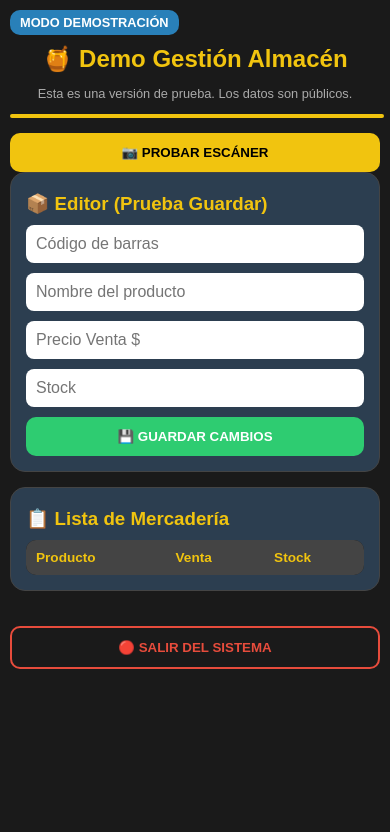
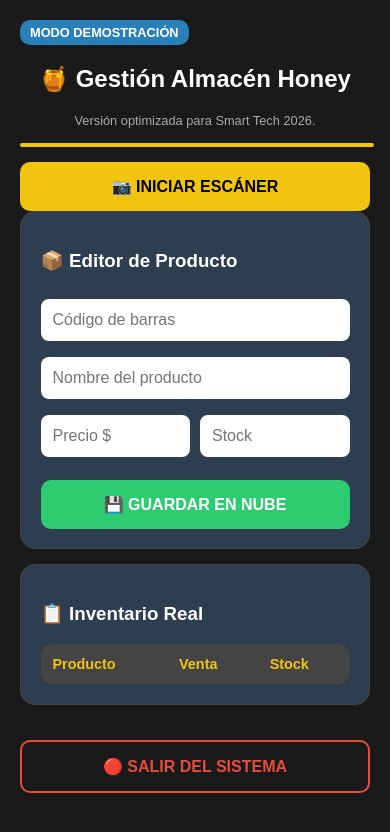
Before and after one commit to Yashar-7/smart-tech, a plain HTML site: page honey-gestion.html in a window 390 px wide. Drawn offline with nearby package versions, Linux system fonts and the light colour scheme; no server answers.

Commit message:
Update honey-gestion.html

```diff
--- a/honey-gestion.html
+++ b/honey-gestion.html
@@ -14,7 +14,7 @@
 
         body { font-family: sans-serif; background: var(--negro); color: white; padding: 10px; text-align: center; margin:0; overflow-x: hidden; }
 
-        /* --- SISTEMA DE PUERTAS DE VIDRIO DE SUPERMERCADO --- */
+        /* --- SISTEMA DE PUERTAS RESPONSIVE --- */
         #gate-container {
             position: fixed; inset: 0; z-index: 9999;
             display: flex; pointer-events: none;
@@ -39,77 +39,110 @@
             justify-content: flex-end;
             border-right: 3px solid var(--naranja);
             box-shadow: 15px 0 40px rgba(0,0,0,0.6);
-            transform: translateX(-100%); /* Empiezan abiertas para el cierre posterior */
+            transform: translateX(0%);
         }
         .gate-right {
             justify-content: flex-start;
             border-left: 3px solid var(--naranja);
             box-shadow: -15px 0 40px rgba(0,0,0,0.6);
-            transform: translateX(100%); /* Empiezan abiertas */
+            transform: translateX(0%);
         }
 
         .gate-logo {
-            font-size: 6rem;
+            font-size: clamp(3rem, 15vw, 6rem); /* Tamaño fluido según pantalla */
             font-weight: 900;
             color: var(--naranja);
             text-shadow: 0 0 15px rgba(243, 156, 18, 0.8), 0 0 40px rgba(243, 156, 18, 0.4);
             font-family: 'Arial Black', sans-serif;
-            letter-spacing: -4px;
+            letter-spacing: -2px;
             z-index: 10;
         }
 
-        .left-text { transform: translateX(2px); }
-        .right-text { transform: translateX(-2px); }
+        /* --- CONTENEDOR PRINCIPAL RESPONSIVE --- */
+        .main-wrapper {
+            max-width: 800px;
+            margin: 0 auto;
+            padding: 10px;
+        }
 
-        /* --- ESTILOS DE LA DEMO --- */
-        .card { background: #2c3e50; padding: 15px; border-radius: 15px; margin-bottom: 15px; text-align: left; border: 1px solid #444; }
-        input { width: 100%; padding: 10px; margin: 5px 0; border-radius: 8px; border: none; box-sizing: border-box; font-size: 1rem; background: white; color: black; }
-        .btn { width: 100%; padding: 12px; border: none; border-radius: 10px; font-weight: bold; cursor: pointer; margin-top: 5px; }
+        .card {
+            background: #2c3e50;
+            padding: clamp(15px, 5vw, 25px);
+            border-radius: 15px;
+            margin-bottom: 15px;
+            text-align: left;
+            border: 1px solid #444;
+        }
+
+        input {
+            width: 100%;
+            padding: 12px;
+            margin: 8px 0;
+            border-radius: 8px;
+            border: none;
+            box-sizing: border-box;
+            font-size: 1rem;
+            background: white;
+            color: black;
+        }
+
+        .btn { width: 100%; padding: 15px; border: none; border-radius: 10px; font-weight: bold; cursor: pointer; margin-top: 5px; font-size: 1rem; }
         .btn-scan { background: var(--amarillo); color: black; }
-        .btn-save { background: var(--verde); color: white; }
-        .btn-exit { background: transparent; color: var(--rojo); border: 2px solid var(--rojo); margin-top: 20px; transition: 0.3s; }
-        .btn-exit:hover { background: var(--rojo); color: white; }
+        .btn-save { background: var(--verde); color: white; margin-top: 15px; }
+        .btn-exit { background: transparent; color: var(--rojo); border: 2px solid var(--rojo); margin-top: 20px; transition: 0.3s; margin-bottom: 40px;}
 
-        h2, h3 { color: var(--amarillo); margin: 5px 0; }
-        .tabla-contenedor { overflow-x: auto; margin-top: 10px; background: #1a1a1a; border-radius: 10px; }
-        .tabla-inventario { width: 100%; border-collapse: collapse; font-size: 0.85rem; }
-        .tabla-inventario th { background: #444; color: var(--amarillo); padding: 10px; text-align: left; }
-        .tabla-inventario td { padding: 10px; border-bottom: 1px solid #333; }
-        .badge-demo { background: var(--azul); color: white; padding: 5px 10px; border-radius: 10px; font-size: 0.8rem; font-weight: bold; }
+        .tabla-contenedor {
+            overflow-x: auto;
+            margin-top: 10px;
+            background: #1a1a1a;
+            border-radius: 10px;
+            -webkit-overflow-scrolling: touch; /* Scroll suave en iOS */
+        }
+        .tabla-inventario { width: 100%; border-collapse: collapse; font-size: 0.9rem; min-width: 300px; }
+        .tabla-inventario th { background: #444; color: var(--amarillo); padding: 12px; text-align: left; }
+        .tabla-inventario td { padding: 12px; border-bottom: 1px solid #333; }
+
+        @media (max-width: 480px) {
+            h2 { font-size: 1.5rem; }
+            .gate-logo { letter-spacing: -1px; }
+        }
     </style>
 </head>
 <body>
 
     <div id="gate-container">
         <div class="gate-panel gate-left">
-            <span class="gate-logo left-text">HO</span>
+            <span class="gate-logo">HO</span>
         </div>
         <div class="gate-panel gate-right">
-            <span class="gate-logo right-text">NEY</span>
+            <span class="gate-logo">NEY</span>
         </div>
     </div>
 
+    <div class="main-wrapper">
         <div style="display: flex; justify-content: space-between; align-items: center; margin-bottom: 10px;">
-        <span class="badge-demo">MODO DEMOSTRACIÓN</span>
+            <span class="badge-demo" style="background: var(--azul); color: white; padding: 5px 10px; border-radius: 10px; font-size: 0.8rem; font-weight: bold;">MODO DEMOSTRACIÓN</span>
         </div>
 
-    <h2>🍯 Demo Gestión Almacén</h2>
-    <p style="font-size: 0.8rem; color: #aaa;">Esta es una versión de prueba. Los datos son públicos.</p>
+        <h2>🍯 Gestión Almacén Honey</h2>
+        <p style="font-size: 0.8rem; color: #aaa; margin-bottom: 15px;">Versión optimizada para Smart Tech 2026.</p>
 
-    <div id="reader" style="width: 100%; border-radius: 15px; overflow: hidden; border: 2px solid var(--amarillo); margin-bottom:10px;"></div>
-    <button class="btn btn-scan" onclick="iniciarEscaneo()">📷 PROBAR ESCÁNER</button>
+        <div id="reader" style="width: 100%; border-radius: 15px; overflow: hidden; border: 2px solid var(--amarillo); margin-bottom:10px; background: #000;"></div>
+        <button class="btn btn-scan" onclick="iniciarEscaneo()">📷 INICIAR ESCÁNER</button>
 
         <div class="card">
-        <h3>📦 Editor (Prueba Guardar)</h3>
+            <h3>📦 Editor de Producto</h3>
             <input type="text" id="cod" placeholder="Código de barras">
             <input type="text" id="nom" placeholder="Nombre del producto">
-        <input type="number" id="pre" placeholder="Precio Venta $">
+            <div style="display: grid; grid-template-columns: 1fr 1fr; gap: 10px;">
+                <input type="number" id="pre" placeholder="Precio $">
                 <input type="number" id="sto" placeholder="Stock">
-        <button class="btn btn-save" onclick="guardarProducto()">💾 GUARDAR CAMBIOS</button>
+            </div>
+            <button class="btn btn-save" onclick="guardarProducto()">💾 GUARDAR EN NUBE</button>
         </div>
 
         <div class="card">
-        <h3>📋 Lista de Mercadería</h3>
+            <h3>📋 Inventario Real</h3>
             <div class="tabla-contenedor">
                 <table class="tabla-inventario">
                     <thead>
@@ -121,40 +154,31 @@
         </div>
 
         <button class="btn btn-exit" onclick="cerrarSistema()">🔴 SALIR DEL SISTEMA</button>
+    </div>
 
 <script>
-    // --- LÓGICA DE APERTURA (Al entrar) ---
+    // --- LÓGICA DE APERTURA ---
     window.addEventListener('load', () => {
         const tl = gsap.timeline();
-        // Ponemos las puertas en el centro primero para que se vea la animación de apertura
-        gsap.set(".gate-left, .gate-right", { x: "0%" });
+        tl.to(".gate-left", { x: "-100%", duration: 1.8, ease: "expo.inOut" }, "+=0.5")
+          .to(".gate-right", { x: "100%", duration: 1.8, ease: "expo.inOut" }, "<")
+          .set("#gate-container", { display: "none" });
 
-        tl.to(".gate-left", { x: "-100%", duration: 2, ease: "expo.inOut" }, "+=0.8")
-          .to(".gate-right", { x: "100%", duration: 2, ease: "expo.inOut" }, "<")
-          .to("#gate-container", { display: "none" });
+        cargarListaMercaderia();
     });
 
-    // --- LÓGICA DE CIERRE (Al salir) ---
+    // --- LÓGICA DE CIERRE ---
     function cerrarSistema() {
-        const tl = gsap.timeline();
-
-        // Hacemos visible el contenedor de nuevo
-        document.getElementById("gate-container").style.display = "flex";
-
-        tl.to(".gate-left", { x: "0%", duration: 1.5, ease: "expo.inOut" })
-          .to(".gate-right", { x: "0%", duration: 1.5, ease: "expo.inOut" }, "<")
-          .call(() => {
-              // Redirigir al index después de cerrar (cambia 'index.html' por tu ruta real)
-              window.location.href = "index.html";
-          });
+        gsap.set("#gate-container", { display: "flex" });
+        gsap.timeline()
+            .to(".gate-left", { x: "0%", duration: 1.2, ease: "expo.inOut" })
+            .to(".gate-right", { x: "0%", duration: 1.2, ease: "expo.inOut" }, "<")
+            .call(() => { window.location.href = "index.html"; });
     }
 
-    // --- LÓGICA DE DATOS ---
     const SB_URL = "https://svpurpvbiujhcbiugrkh.supabase.co";
     const SB_KEY = "eyJhbGciOiJIUzI1NiIsInR5cCI6IkpXVCJ9.eyJpc3MiOiJzdXBhYmFzZSIsInJlZiI6InN2cHVycHZiaXVqaGNiaXVncmtoIiwicm9sZSI6ImFub24iLCJpYXQiOjE3Njc3NDgzMTUsImV4cCI6MjA4MzMyNDMxNX0.AivKJ0_N0z_4T4vLNfUcE2hepJ1XXOO8-4fSA3PJXdc";
     const _supabase = supabase.createClient(SB_URL, SB_KEY);
-
-    window.onload = () => { cargarListaMercaderia(); };
 
     async function cargarListaMercaderia() {
         const { data } = await _supabase.from('productos_demo').select('*').order('nombre', { ascending: true });
@@ -169,10 +193,10 @@
 
     function iniciarEscaneo() {
         const scanner = new Html5Qrcode("reader");
-        scanner.start({ facingMode: "environment" }, { fps: 15, qrbox: 250 }, (codigo) => {
+        scanner.start({ facingMode: "environment" }, { fps: 15, qrbox: {width: 250, height: 150} }, (codigo) => {
             document.getElementById('cod').value = codigo;
             scanner.stop();
-        }).catch(err => console.error(err));
+        }).catch(err => alert("Error cámara: " + err));
     }
 
     async function guardarProducto() {
@@ -181,13 +205,15 @@
         const pre = document.getElementById('pre').value;
         const sto = document.getElementById('sto').value;
 
+        if(!nom || !pre) return alert("Completa Nombre y Precio");
+
         const { error } = await _supabase.from('productos_demo').upsert({
             codigo_barras: cod || "D-" + Math.floor(Math.random()*1000),
             nombre: nom, precio: parseFloat(pre), stock: parseInt(sto) || 0
         });
 
         if(!error) {
-            alert("✅ Guardado");
+            alert("✅ Sincronizado");
             cargarListaMercaderia();
         }
     }
```
Lines whose indentation alone changed are shown as unchanged.
